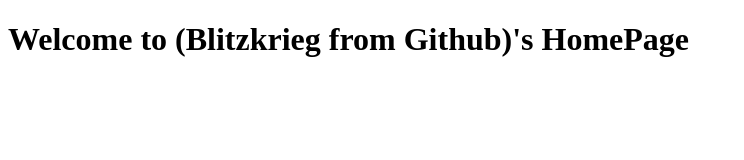
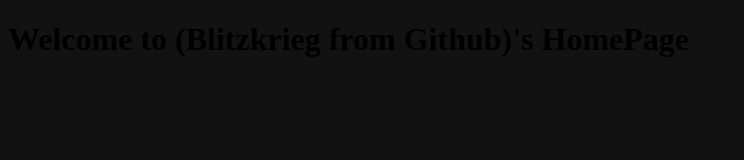
Before and after one commit to blitzkrieg-jvonngu-foo/blitzkrieg-jvonngu-foo.github.io, a plain HTML site: page index.html in a window 1280 px wide. Shown: the whole page, without its empty margins (0-744 px from the left). Drawn offline with Linux system fonts and the light colour scheme.

Commit message:
Update style-sheet

```diff
--- a/index.html
+++ b/index.html
@@ -3,10 +3,7 @@
     <head>
         <meta charset="utf-8">
         <title>Blitzkrieg from Github</title>
-    <style>
-
-    </style>
-
+        <link rel="stylesheet" href="style.css">
     </head>
     <body>
         <h1>Welcome to (Blitzkrieg from Github)'s HomePage</h1>
--- /dev/null
+++ b/style.css
@@ -0,0 +1,3 @@
+html{
+    background-color: #121212;
+}
```
